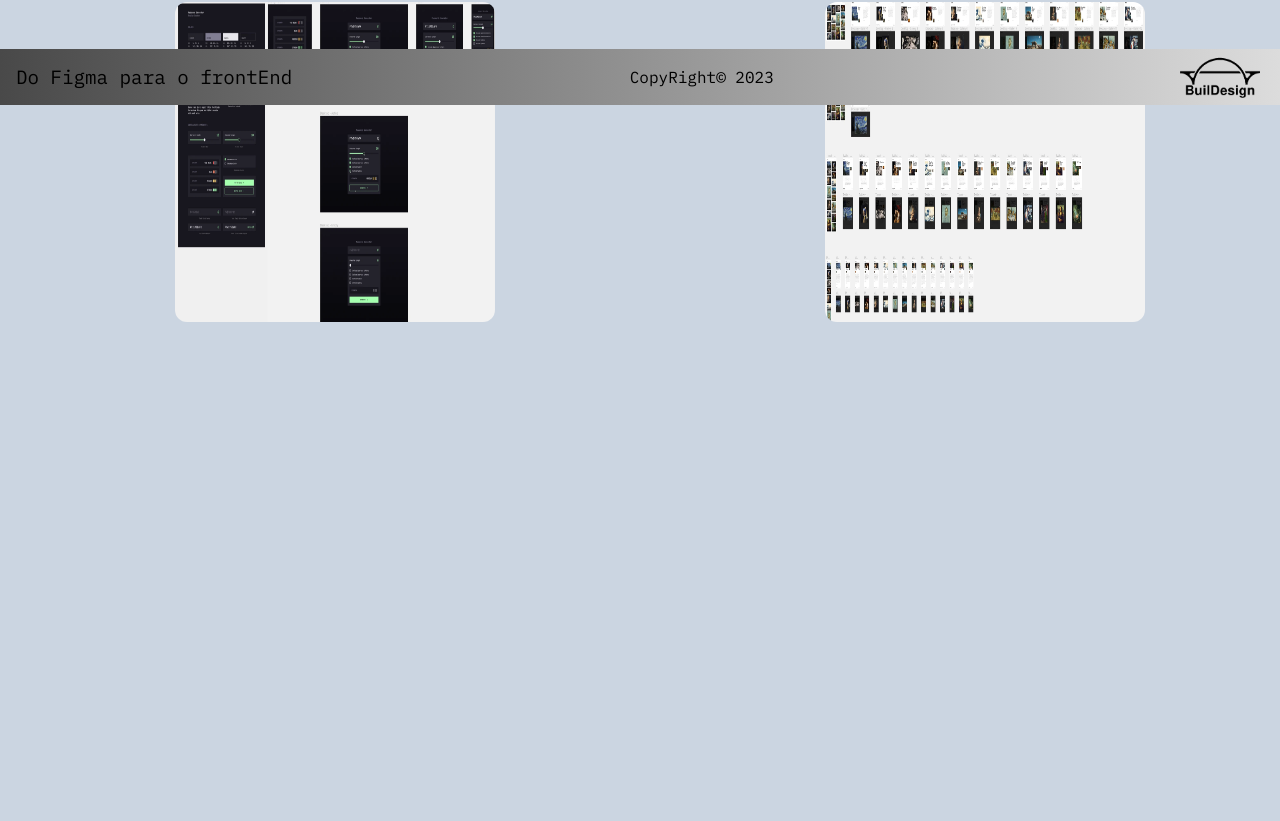
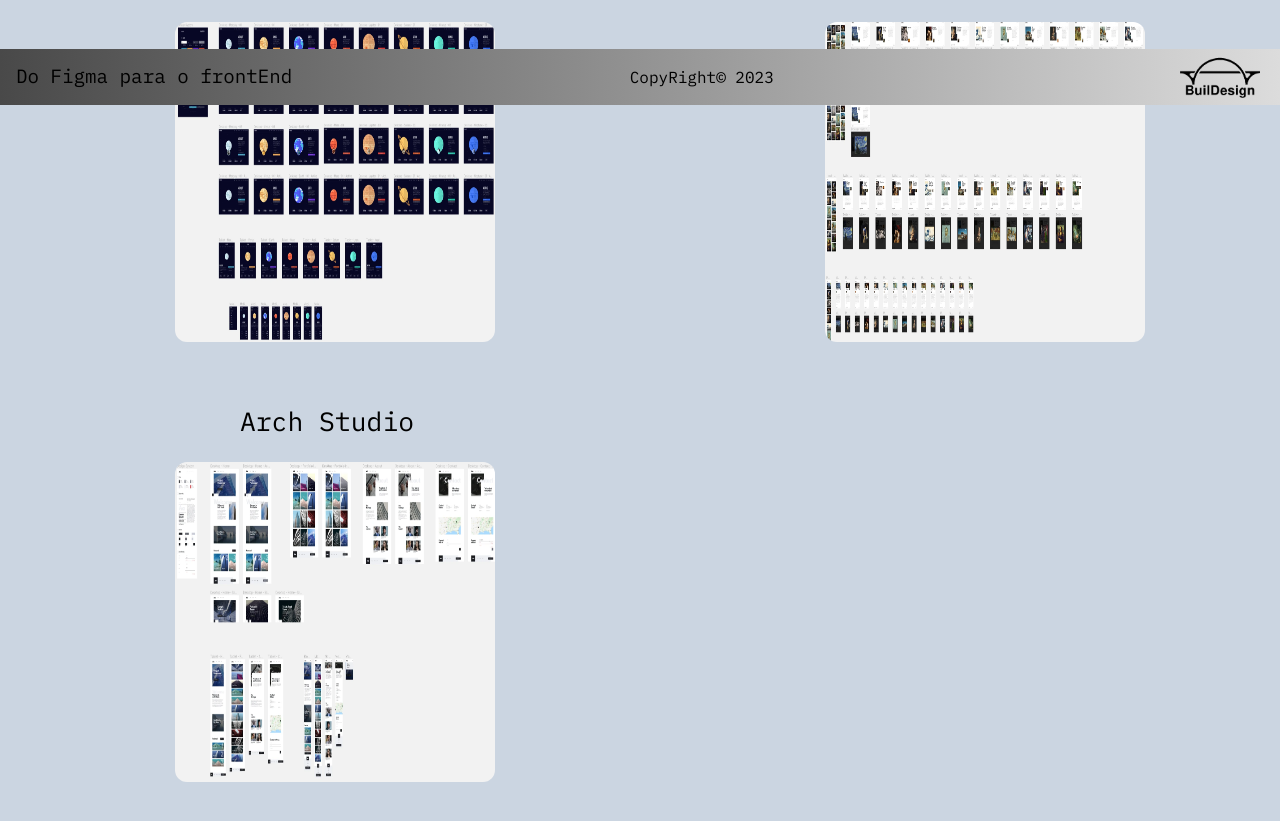
Before and after one commit to ttsoares/buildesign, a Next.js app: page /projects in a window 1280 px wide. Shown: the part 695-1516 px from the top of the page. Before the commit the page ends 1193 px from the top, so only its background shows below. Built offline with nearby package versions, Linux system fonts and the light colour scheme; what tailwindcss-highlights would draw is missing.

Commit message:
Arch Studio

```diff
--- a/app/projects/page.jsx
+++ b/app/projects/page.jsx
@@ -4,14 +4,15 @@ import Link from "next/link";
 
 const Page = () => {
   return (
-    <div className="w-full h-fit mb-20">
+    <div className="w-full min-h-screen">
       <h1 className="w-fit mx-auto text-2xl md:text-5xl">
         Projetos Figma traduzidos para React:
       </h1>
       <p className="text-sm w-fit mx-auto mb-12">
         (Clique na imagem para ver a página)
       </p>
-      <div className="columns-1 md:columns-2 items-center w-full gap-5">
+      <div className="grid grid-cols-1 md:grid-cols-2 lg:grid-cols-3 w-full gap-5">
+        {/*  */}
         <div className="flex flex-col justify-center items-center mb-10">
           <h2 className="w-fit mx-auto text-xl  pl-6 mb-5">
             Índice de Massa Corporal
@@ -68,6 +69,19 @@ const Page = () => {
             </div>
           </Link>
         </div>
+        <div className="flex flex-col justify-center items-center mb-10">
+          <h2 className="w-fit mx-auto text-xl pl-6 mb-5">Arch Studio</h2>
+          <Link href="https://arch-studio-henna.vercel.app/" target="_blank">
+            <div className="relative ml-10 w-80 h-80 transition-all duration-500 hover:scale-110">
+              <Image
+                src="/images/arch_studio.webp"
+                alt="Arch Studio"
+                fill
+                className="rounded-xl"
+              />
+            </div>
+          </Link>
+        </div>
       </div>
     </div>
   );
```
Also changed, not shown: public/images/arch_studio.webp (added).
